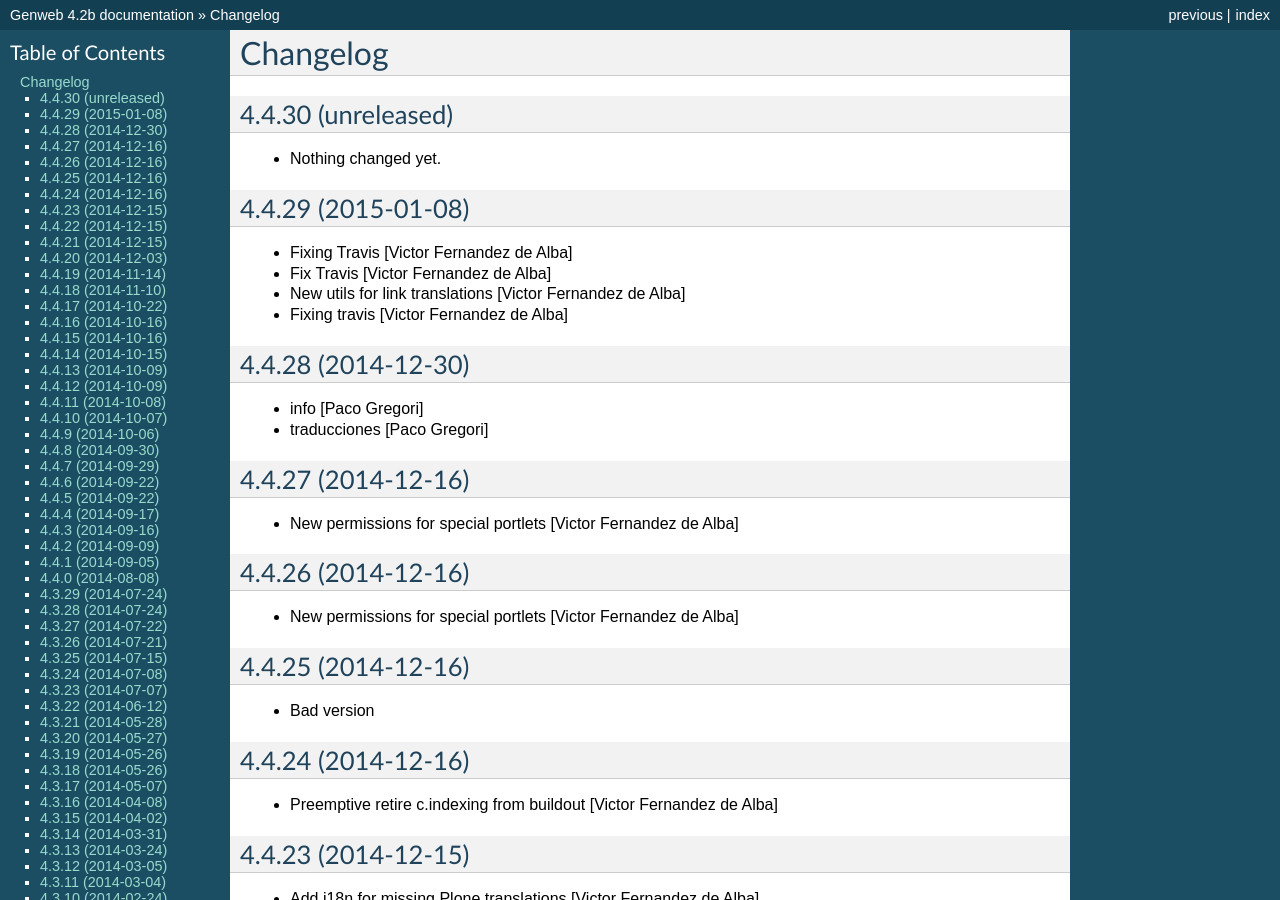
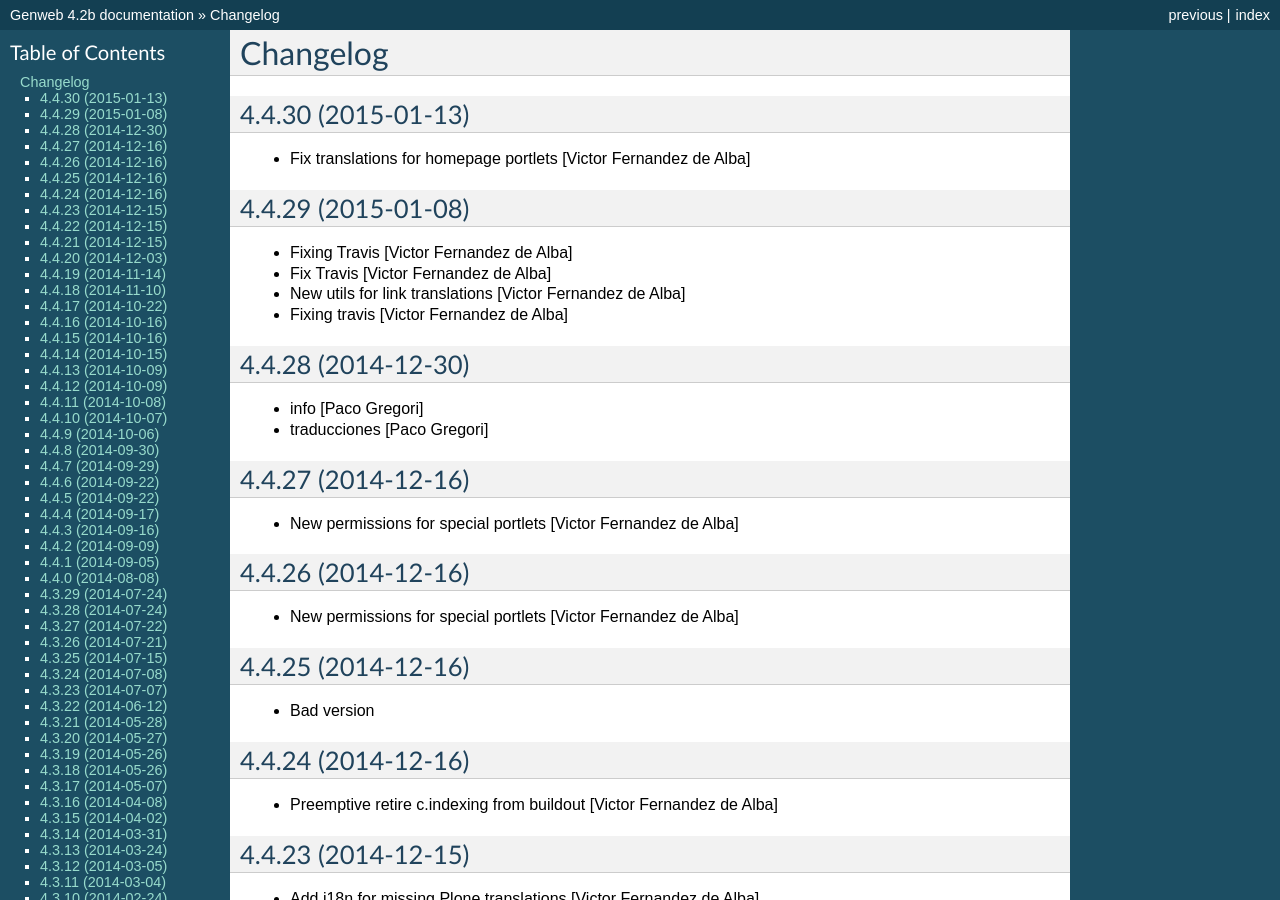
Before and after one commit to UPCnet/genweb.core, a Sphinx documentation site: the page built from docs/HISTORY.rst, in a window 1280 px wide and 900 px high. Built offline with Sphinx 7.4.7, drawn with Linux system fonts in a browser that asks for light colours.

Commit message:
Preparing release 4.4.30

```diff
--- a/docs/HISTORY.rst
+++ b/docs/HISTORY.rst
@@ -1,11 +1,10 @@
 Changelog
 =========
 
-4.4.30 (unreleased)
+4.4.30 (2015-01-13)
 -------------------
 
-- Nothing changed yet.
-
+* Fix translations for homepage portlets [Victor Fernandez de Alba]
 
 4.4.29 (2015-01-08)
 -------------------
--- a/setup.py
+++ b/setup.py
@@ -1,7 +1,7 @@
 from setuptools import setup, find_packages
 import os
 
-version = '4.4.30.dev0'
+version = '4.4.30'
 
 README = open("README.rst").read()
 HISTORY = open(os.path.join("docs", "HISTORY.rst")).read()
```
